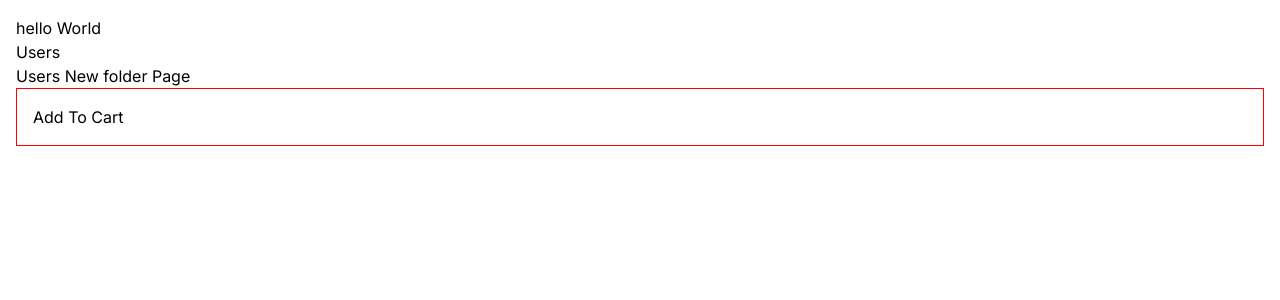
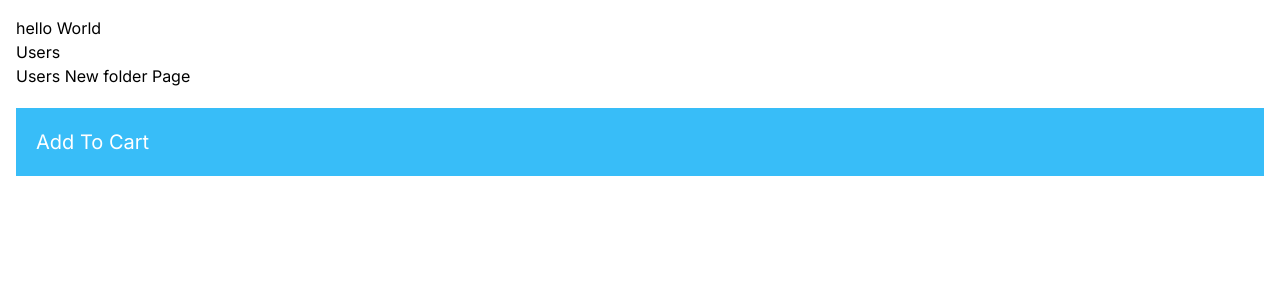
Before and after one commit to jojorabbit1/TypeScript-Learning-From-Mosh, a Next.js app: page / in a window 1280 px wide. Shown: the top 300 px of the page. Built offline with nearby package versions, Linux system fonts and the light colour scheme.

Commit message:
tailwind css

```diff
--- a/app/components/ProductCard.tsx
+++ b/app/components/ProductCard.tsx
@@ -1,10 +1,10 @@
 import React from "react";
 import AddToCart from "./AddToCart";
-import styles from "../components/ProductCard.module.css";
+// import styles from "../components/ProductCard.module.css";
 
 const ProductCard = () => {
   return (
-    <div className={styles.card}>
+    <div className="p-5 my-5 bg-sky-400 text-white text-xl hover:bg-blue-400 border-r-emerald-500">
       <AddToCart />
     </div>
   );
```
